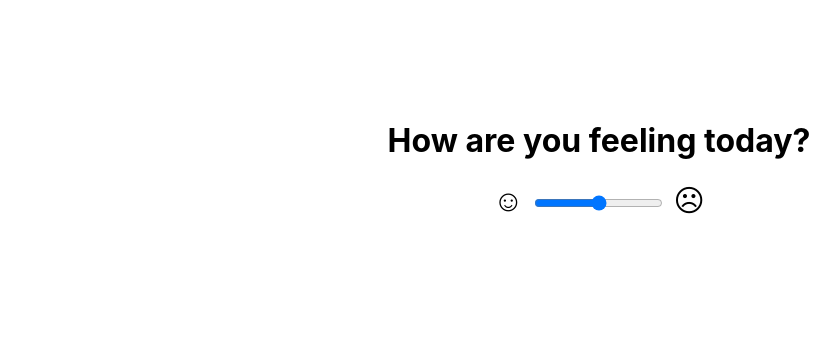
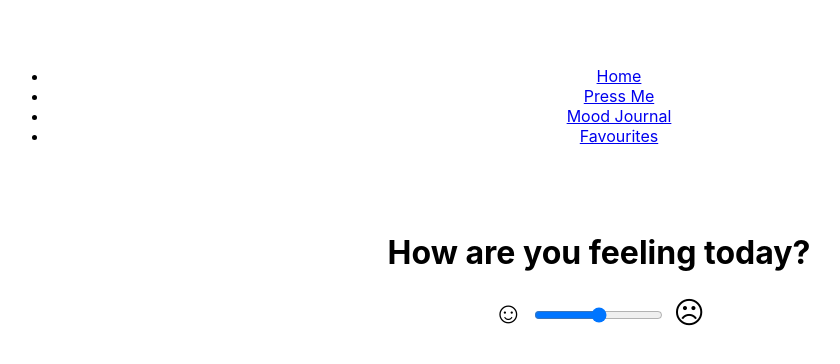
Before and after one commit to Ewan88/CTFO, a React (Create React App) app in the folder ctfo_client/: page / in a window 1280 px wide. Shown: the top 364 px of the page, without its empty margins (41-881 px from the left). Built offline with nearby package versions, Linux system fonts and the light colour scheme.

Commit message:
added react router

```diff
--- a/ctfo_client/package.json
+++ b/ctfo_client/package.json
@@ -5,6 +5,7 @@
   "dependencies": {
     "react": "^16.8.6",
     "react-dom": "^16.8.6",
+    "react-router-dom": "^5.0.0",
     "react-scripts": "2.1.8"
   },
   "scripts": {
--- a/ctfo_client/src/App.js
+++ b/ctfo_client/src/App.js
@@ -1,5 +1,5 @@
 import React, { Component } from 'react';
-import MainContainer from './containers/MainContainer'
+import Main from './Components/Main'
 import './App.css';
 
 class App extends Component {
@@ -7,7 +7,7 @@ class App extends Component {
   render() {
     return (
       <div className="App">
-        <MainContainer />
+        <Main />
       </div>
     );
   }
--- a/ctfo_client/src/containers/MainContainer.js
+++ b/ctfo_client/src/Components/Home.js
@@ -1,7 +1,7 @@
 import React, {Component} from 'react';
 
 
-class MainContainer extends Component {
+class Home extends Component {
 
   render() {
     return (
@@ -17,4 +17,4 @@ class MainContainer extends Component {
 
 }
 
-export default MainContainer;
+export default Home;
--- /dev/null
+++ b/ctfo_client/src/Components/Main.js
@@ -0,0 +1,24 @@
+import React, { Component } from "react";
+import NavBar from "./navBar";
+import Home from "./Home";
+import { BrowserRouter as Router, Route, Switch } from "react-router-dom";
+
+class Main extends Component {
+
+
+
+  render() {
+  return (
+    <Router>
+      <React.Fragment>
+        <NavBar />
+        <Switch>
+        <Route exact path="/" component={Home} />
+        </Switch>
+      </React.Fragment>
+    </Router>
+  );
+}
+}
+
+export default Main;
--- /dev/null
+++ b/ctfo_client/src/Components/navBar.js
@@ -0,0 +1,21 @@
+import React from "react";
+import { Link } from "react-router-dom";
+
+const NavBar = () => (
+  <ul>
+    <li>
+      <Link to="/">Home</Link>
+    </li>
+    <li>
+      <Link to="/pressMe">Press Me</Link>
+    </li>
+    <li>
+      <Link to="/moodJournal">Mood Journal</Link>
+    </li>
+    <li>
+      <Link to="/favourites">Favourites</Link>
+    </li>
+  </ul>
+);
+
+export default NavBar;
```
Also changed, not shown: 1 other file (tests, documents, lock files or other folders).
